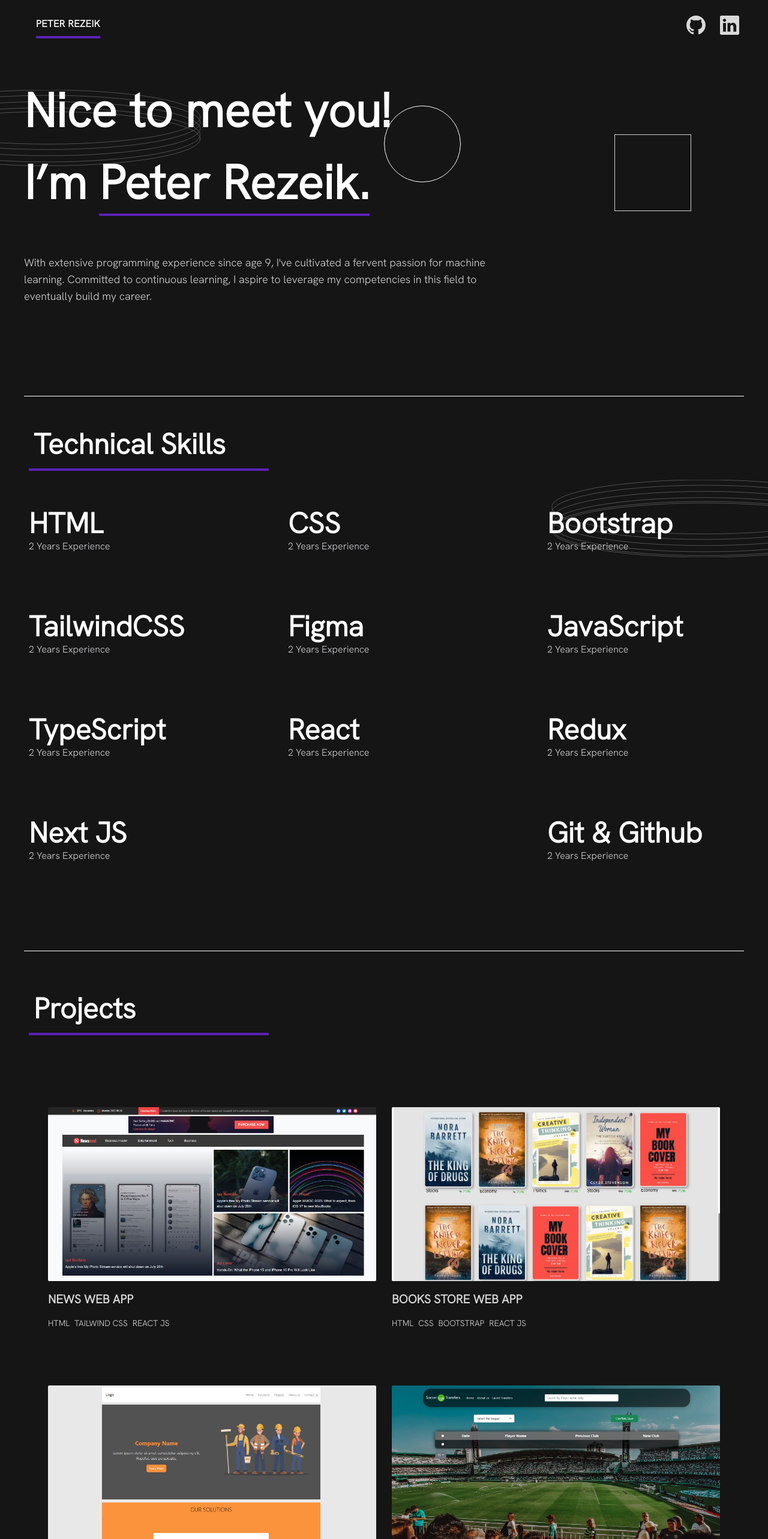
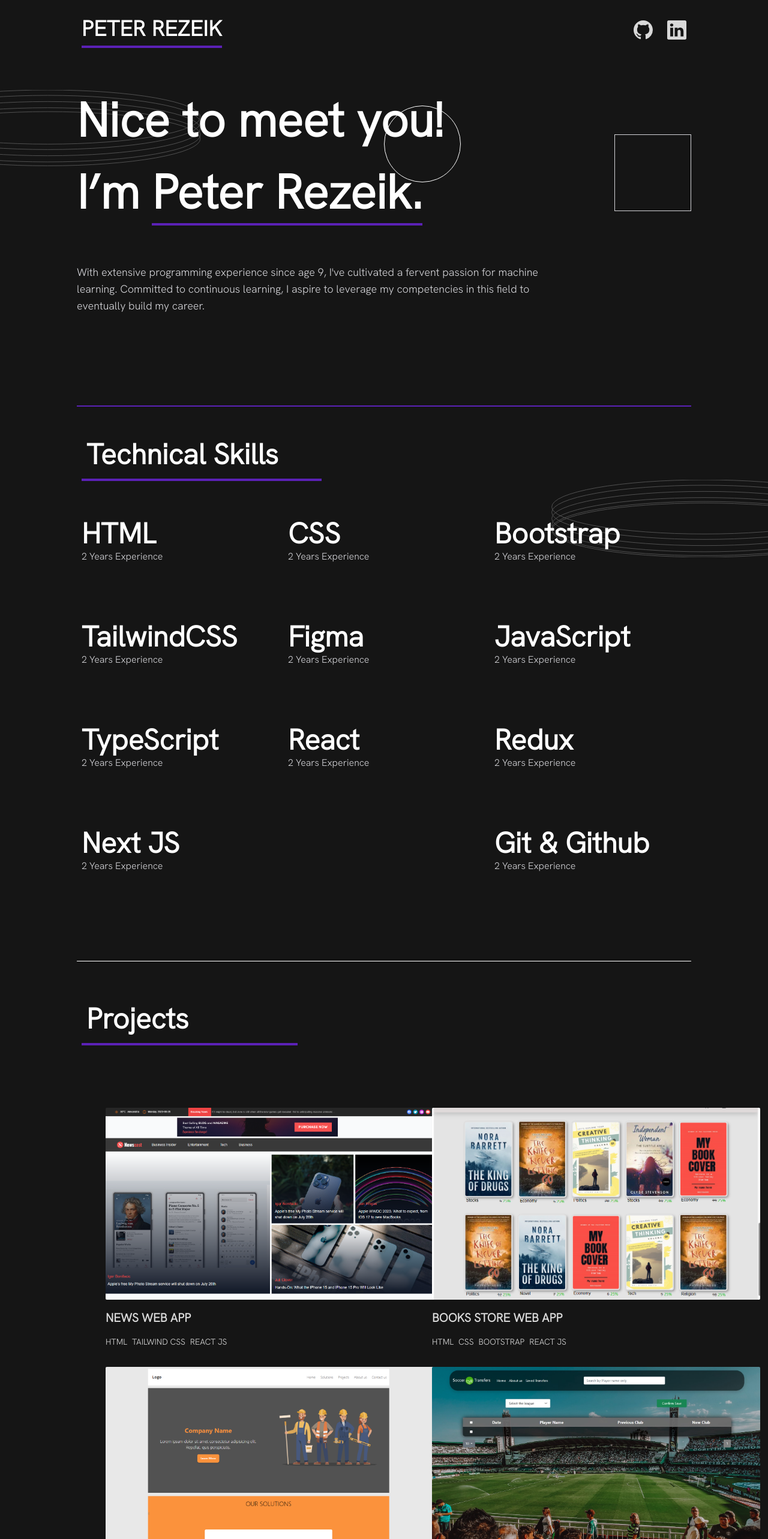
Before and after one commit to PeterRizek009/PeterRezekPortfolio, a React (Create React App) app: page / in a window 1280 px wide. Shown: the top 2566 px of the page at 60% size. Built offline with nearby package versions, Linux system fonts and the light colour scheme; a web font is replaced by a local one.

Commit message:
edit width

```diff
--- a/src/App.js
+++ b/src/App.js
@@ -32,8 +32,8 @@ function App() {
 
 
           <div className="App bg-newBlack font-custom text-gray">
-            <nav className='flex flex-wrap justify-between items-center py-5 md:max-w-[1200px]  mx-auto'>
-              <h1 className='text-white md:font-bold text-base border-b-4 border-violet-800 py-2 md:mx-5 mx-1'>PETER REZEIK</h1>
+            <nav className='flex flex-wrap justify-between items-center py-5 md:max-w-[80%]  mx-auto'>
+              <h1 className='text-white md:font-bold md:text-4xl  text-xl border-b-4 border-violet-800 py-2 md:mx-2 mx-1'>PETER REZEIK</h1>
               <div className='icons flex justify-between'>
                 <a className='cursor-pointer mx-4' href='https://github.com/PeterRizek009'>
                   <BsGithub size={32} className='hover:text-violet-800' />
--- a/src/footer/footer.jsx
+++ b/src/footer/footer.jsx
@@ -9,12 +9,10 @@ const Footer = () => {
   return (
     <footer className='w-full mt-8 relative'>
 
-      <div className='flex flex-col md:flex-row justify-between items-center md:items-start md:max-w-[1200px] mx-auto'>
+      <div className='flex flex-col md:flex-row justify-between items-center md:items-start md:max-w-[80%] mx-4 md:mx-auto'>
         <div className='content flex flex-col md:justify-start justify-between items-center flex-wrap md:w-[40%]'>
         <div className='block text-white text-2xl md:text-5xl font-bold leading-10 md:pb-4 p-2  border-b-4 border-violet-800 md:w-[400px] w-[200px] md:text-left text-center mx-auto md:mx-2'>Contact me</div>
           <p className='my-8 w-[60%]'>I would like to hear about your project and how I could help you. Please fill in the form, and I’ll get back to you as soon as possible.</p>
-
-
         </div>
         <Contact />
 
@@ -35,9 +33,9 @@ const Footer = () => {
       <div className="md:max-w-[1600px] h-px bg-white mx-auto mt-28 mb-8" />
 
 
-      <nav className='flex flex-wrap justify-between items-center py-5 md:max-w-[1600px]  mx-auto'>
-        <h1 className='text-white font-signature text-4xl py-2 md:mx-5 mx-1 '>Peter Rezeik</h1>
-        <div className='icons flex justify-between'>
+      <nav className='flex flex-wrap justify-between items-center py-5 md:max-w-[1600px] mx-auto'>
+        <h1 className='text-white font-signature text-4xl py-2'>Peter Rezeik</h1>
+        <div className='icons flex justify-between mx-4'>
           <a className='cursor-pointer mx-4' href='https://github.com/PeterRizek009'>
             <BsGithub size={32} className='hover:text-violet-800' />
           </a>
--- a/src/header/header.jsx
+++ b/src/header/header.jsx
@@ -4,7 +4,7 @@ import React from 'react';
 const Header = () => {
     return (
 
-        <div className='header md:max-w-[1200px]   mx-auto'>
+        <div className='header md:max-w-[80%]  mx-auto'>
 
 
             <svg className="opacity-25 md:w-[530px] w-[350px] h-[129px] absolute left-0 top-[150px]">
@@ -28,7 +28,7 @@ const Header = () => {
                 <div className="Rectangle1  md:absolute top-56 left-[80%] w-32 h-32 bg-zinc-300 bg-opacity-0 border border-zinc-300" />
             </div>
 
-            <div className="md:max-w-[1800px] h-px bg-white mx-auto mt-28 mb-8" />
+            <div className="md:max-w-[1800px] h-[2px] bg-violet-800 mx-auto mt-28 mb-8" />
         </div>
     );
 }
--- a/src/projects/projects.js
+++ b/src/projects/projects.js
@@ -62,15 +62,15 @@ const Projects = () => {
     // }
 
     return (
-        <div className='md:max-w-[1200px]  mx-auto py-4'>
-            <div className='block text-white text-2xl md:text-5xl font-bold leading-10 md:pb-4 p-2  border-b-4 border-violet-800 md:w-[400px] w-[200px] md:text-left text-center mx-auto md:mx-2'>Projects</div>
+        <div className='md:max-w-[80%]  mx-auto py-4'>
+            <div className='block text-white text-2xl md:text-5xl font-bold leading-10 md:pb-4 p-2  border-b-4 border-violet-800 md:w-[360px] w-[200px] md:text-left text-center mx-auto md:mx-2'>Projects</div>
 
 
                 <div className='projects w-full p-8  flex md:justify-between items-start justify-center flex-wrap'>
                     {projectData.map((project, index) => (
-                        <div className='project md:w-[547px] w-[80%] h-[400px]  my-8 mx-2 py-14 flex flex-col justify-start items-star' key={project.name}>
+                        <div className='project md:w-[40%] w-[90%] h-[400px]  m-4 py-14 flex flex-col justify-start items-star' key={project.name}>
                             <a href={project.url}>
-                                <div className='relative md:h-[290px] md:w-[547px] h-[240px] w-[250px]  bg-cover bg-center shadow-sm rounded-sm hover:drop-shadow-lg hover:shadow-violet-800' style={{ backgroundImage: `url(${project.image})` }}></div>
+                                <div className='relative h-[320px] md:w-[547px]  w-[100%]  bg-cover bg-center shadow-sm rounded-sm hover:drop-shadow-lg hover:shadow-violet-800 ' style={{ backgroundImage: `url(${project.image})` }}></div>
                                 <h1 className='uppercase py-4 text-xl font-bold hover:text-violet-800'>{project.name}</h1>
                                 <div className='relative flex justify-start items-start'>
                                     {(project.tools).map((tool) => (
@@ -85,7 +85,7 @@ const Projects = () => {
                     }
                 </div>
 
-            <div className="md:max-w-[1800px]  h-px bg-white mx-auto mt-28 mb-8" />
+            <div className="md:max-w-[1800px]  h-[2px] bg-violet-800 mx-auto mt-28 mb-8" />
         </div>
 
     );
--- a/src/skills/skills.jsx
+++ b/src/skills/skills.jsx
@@ -50,7 +50,7 @@ const Skills = () => {
         },
     ]
     return (
-        <div className='md:max-w-[1200px]  mx-auto py-4'>
+        <div className='md:max-w-[80%]   mx-auto py-4'>
             <div className='block text-white text-2xl md:text-5xl font-bold leading-10 md:pb-4 p-2  border-b-4 border-violet-800 md:w-[400px] w-[200px] mx-auto md:mx-2'>Technical Skills</div>
             <div className='flex w-full justify-between items-center flex-wrap'>
                 {skills.map((el) =>
```
